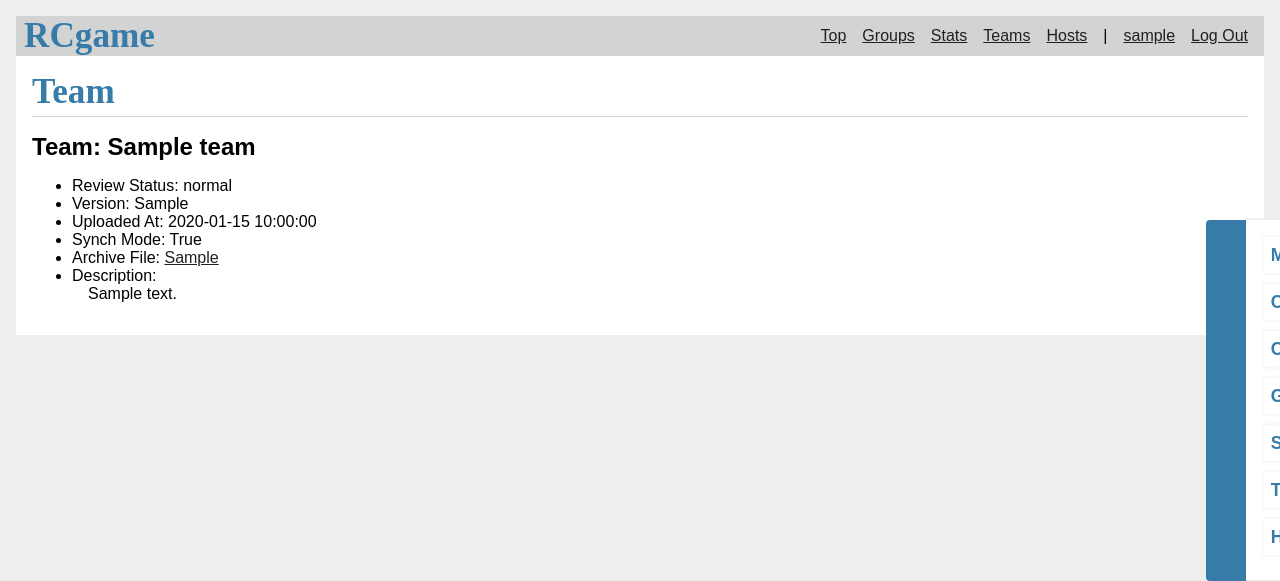
After one commit to helios-base/rcgamestats, a Flask app: page /team/1 in a window 1280 px wide. The commit adds this page. Shown: the top 581 px of the page. Run offline with Flask 3, Linux system fonts and the light colour scheme; a user stored in the database is signed in; tables that the repository leaves empty hold one stand-in row (values such as "Sample post"); some libraries are stand-ins or nearby versions.

Commit message:
Teamにレビュー状態フラグを追加．チーム詳細画面に状態フラグを設定できるボタンを追加．

```diff
--- a/server/app.py
+++ b/server/app.py
@@ -124,9 +124,11 @@ def create_app(test_config=None):
     from .auth.models import UserType
     from .group.models import GroupStatus
     from .group.models import MatchStatus
+    from .team.models import TeamReviewStatus
     app.jinja_env.globals['UserType'] = UserType
     app.jinja_env.globals['GroupStatus'] = GroupStatus
     app.jinja_env.globals['MatchStatus'] = MatchStatus
+    app.jinja_env.globals['TeamReviewStatus'] = TeamReviewStatus
 
     @app.route('/')
     @login_required
--- a/server/static/style.css
+++ b/server/static/style.css
@@ -61,12 +61,12 @@ th { background-color: #f2f2f2; text-align: left; }
 tr:nth-child(even) { background-color: #f7f5f5; }
 tr:hover { background-color: #ddd; }
 
-tr.approved { background-color: #5cb167; }
-tr.approved:hover { background-color: #00ff00; }
-tr.under_review { background-color: #e7bb7c; }
-tr.under_review:hover { background-color: #eeff7c; }
-tr.rejected { background-color: #c00000; }
-tr.rejected:hover { background-color: #ff0000; }
+.approved { background-color: #5cb167; }
+.approved:hover { background-color: #00ff00; }
+.under_review { background-color: #e7bb7c; }
+.under_review:hover { background-color: #eeff7c; }
+.rejected { background-color: #c00000; }
+.rejected:hover { background-color: #ff0000; }
 /*
 tr.updated {
     background-color: yellow;
--- a/server/team/templates/team/index.html
+++ b/server/team/templates/team/index.html
@@ -22,6 +22,7 @@
             <tr>
                 <th class="table-cb"><input type="checkbox" id="select-all" onclick="toggleCheckboxes(this)"></th>
                 <th>Team Name</th>
+                <th>Review Status</th>
                 <th>Version</th>
                 <th>Uploaded At</th>
                 <th>Synch Mode</th>
@@ -31,9 +32,10 @@
         </thead>
         <tbody>
             {% for team in teams %}
-            <tr>
+            <tr class="{% if team.review_status.value == 'approved' %}approved{% elif team.review_status.value == 'rejected' %}rejected{% elif team.review_status.value == 'under_review' %}under_review{% endif %}">
                 <td><input type="checkbox" name="team_ids" value="{{ team.id }}" onclick="checkCheckboxes()"></td>
                 <td><a href="{{ url_for('team.show_team', team_id=team.id) }}">{{ team.name }}</a></td>
+                <td>{{ team.review_status.value }}</td>
                 <td>{{ team.version }}</td>
                 <td class="time">{{ team.uploaded_at }}</td>
                 <td class="{% if team.synch_mode %}bg-true{% else %}bg-false{% endif %}">{{ team.synch_mode }}</td>
--- /dev/null
+++ b/server/team/templates/team/show_team.html
@@ -0,0 +1,38 @@
+{% extends 'base.html' %}
+{% block header %}
+<h1>{% block title %}Team{% endblock %}</h1>
+{% endblock %}
+
+{% block content %}
+
+<h2>Team: {{ team.name }}</h2>
+{% if current_user.is_admin %}
+<form action="{{ url_for('team.set_review_status', team_id=team.id) }}" method="post">
+    <input type="hidden" name="csrf_token" value="{{ csrf_token() }}">
+    <div class="button-container">
+        <button type="submit" name="action" id="approve-button" value="approve"{% if team.review_status == TeamReviewStatus.APPROVED %} disabled{% endif %}>Approve</button>
+        <button type="submit" name="action" id="reject-button" value="reject"{% if team.review_status == TeamReviewStatus.REJECTED %} disabled{% endif %}>Reject</button>
+        <button type="submit" name="action" id="under-review-button" value="under_review"{% if team.review_status == TeamReviewStatus.UNDER_REVIEW %} disabled{% endif %}>Under Review</button>
+        <button type="submit" name="action" id="reset-status-button" value="reset_status"{% if team.review_status == TeamReviewStatus.NORMAL %} disabled{% endif %}>Reset Status</button>
+    </div>
+</form>
+<ul class="submenu">
+    <li><a href="{{ url_for('team.edit_team', team_id=team.id) }}">Edit</a></li>
+</ul>
+{% endif %}
+<ul>
+    <li>Review Status: <span class={% if team.review_status == TeamReviewStatus.APPROVED %}"approved"{% elif team.review_status == TeamReviewStatus.REJECTED %}"rejected"{% elif team.review_status == TeamReviewStatus.UNDER_REVIEW %}"under_review"{% endif %}>{{ team.review_status.value }}</span></li>
+    <li>Version: {{ team.version }}</li>
+    <li>Uploaded At: {{ team.uploaded_at }}</li>
+    <li>Synch Mode: {{ team.synch_mode }}</li>
+    <li>Archive File: <a href="{{ url_for('team.download', name=team.name, version=team.version) }}">{{ team.archive_path | basename }}</a></li>
+    <li>Description:
+        <p style="text-indent: 1em; margin-top: 0px;">{{ team.description }}</p>
+    </li>
+</ul>
+
+
+{% endblock %}
+
+{% block scripts %}
+{% endblock %}
--- a/server/team/views.py
+++ b/server/team/views.py
@@ -10,7 +10,7 @@ from ..app import db
 from ..auth.decorators import admin_required
 from ..group.models import Group
 from .forms import TeamUploadForm, TeamEditForm
-from .models import Team, current_datetime_str
+from .models import TeamReviewStatus, Team, current_datetime_str
 
 
 team = Blueprint("team", __name__, template_folder="templates", url_prefix="/team")
@@ -48,6 +48,20 @@ def show_team(team_id):
         flash(f"Team {team_id} not found.", "error")
         return redirect(url_for("team.index"))
 
+    return render_template("team/show_team.html", team=team)
+
+
+@team.route("/<int:team_id>/edit", methods=["GET", "POST"])
+@login_required
+def edit_team(team_id):
+    """
+    Show a team.
+    """
+    team = Team.query.get(team_id)
+    if team is None:
+        flash(f"Team {team_id} not found.", "error")
+        return redirect(url_for("team.index"))
+
     form = TeamEditForm(obj=team)
     if form.validate_on_submit():
         team = Team.query.get(team_id)
@@ -61,7 +75,45 @@ def show_team(team_id):
         current_app.logger.info(f"Team {team.name},{team.version} updated.")
         return redirect(url_for("team.show_team", team_id=team_id))
 
-    return render_template("team/detail.html", form=form, team=team)
+    return render_template("team/edit_team.html", form=form, team=team)
+
+
+@team.route("/<int:team_id>/review", methods=["POST"])
+@login_required
+@admin_required
+def set_review_status(team_id):
+    """
+    Review a team.
+    """
+    team = Team.query.get(team_id)
+    if team is None:
+        flash(f"Team {team_id} not found.", "error")
+        return redirect(url_for("team.index"))
+
+    action = request.form.get("action")
+    if action == "reset_status":
+        team.review_status = TeamReviewStatus.NORMAL
+        flash(f"Team {team.name} ({team.version}) review status reset.", "success")
+        current_app.logger.info(f"Team {team.name},{team.version} review status reset.")
+    elif action == "reject":
+        team.review_status = TeamReviewStatus.REJECTED
+        flash(f"Team {team.name} ({team.version}) rejected.", "success")
+        current_app.logger.info(f"Team {team.name},{team.version} rejected.")
+    elif action == "under_review":
+        team.review_status = TeamReviewStatus.UNDER_REVIEW
+        flash(f"Team {team.name} ({team.version}) under review.", "success")
+        current_app.logger.info(f"Team {team.name},{team.version} under review.")
+    elif action == "approve":
+        team.review_status = TeamReviewStatus.APPROVED
+        flash(f"Team {team.name} ({team.version}) approved.", "success")
+        current_app.logger.info(f"Team {team.name},{team.version} approved.")
+    else:
+        flash("Invalid action.", "error")
+        current_app.logger.error("Invalid action.")
+    db.session.commit()
+
+    return redirect(url_for("team.show_team", team_id=team_id))
+
 
 
 @team.route("/<int:team_id>/toggle_active", methods=["POST"])
@@ -86,6 +138,61 @@ def toggle_active(team_id):
     flash(f"Team {team.name} ({team.version}) is {'activated' if team.is_active else 'archived'}.", "success")
     current_app.logger.info(f"Toggled {team.name} ({team.version}), is_active={team.is_active}")
     return redirect(url_for("team.index"))
+
+
+@team.route("/<int:team_id>/activate", methods=["POST"])
+@login_required
+@admin_required
+def activate_team(team_id):
+    """
+    Activate a team.
+    """
+    team = Team.query.get(team_id)
+    if team is None:
+        flash(f"Team {team_id} not found.", "error")
+        return redirect(url_for("team.index"))
+
+    if team.version == "":
+        flash(f"Team {team.name} has no version. Activation is not allowed.", "error")
+        current_app.logger.error(f"activate_team: Team {team.name} has no version.")
+        return redirect(url_for("team.show_team", team_id=team_id))
+
+    if team.is_active:
+        flash(f"Team {team.name} ({team.version}) is already active.", "error")
+        current_app.logger.error(f"activate_team: Team {team.name} ({team.version}) is already active.")
+        return redirect(url_for("team.show_team", team_id=team_id))
+
+    team.is_active = True
+    db.session.commit()
+
+    flash(f"Team {team.name} ({team.version}) activated.", "success")
+    current_app.logger.info(f"Activated {team.name} ({team.version})")
+    return redirect(url_for("team.show_team", team_id=team_id))
+
+
+@team.route("/<int:team_id>/deactivate", methods=["POST"])
+@login_required
+@admin_required
+def deactivate_team(team_id):
+    """
+    Deactivate a team.
+    """
+    team = Team.query.get(team_id)
+    if team is None:
+        flash(f"Team {team_id} not found.", "error")
+        return redirect(url_for("team.index"))
+
+    if not team.is_active:
+        flash(f"Team {team.name} ({team.version}) is already archived.", "error")
+        current_app.logger.error(f"deactivate_team: Team {team.name} ({team.version}) is already archived.")
+        return redirect(url_for("team.show_team", team_id=team_id))
+
+    team.is_active = False
+    db.session.commit()
+
+    flash(f"Team {team.name} ({team.version}) archived.", "success")
+    current_app.logger.info(f"Archived {team.name} ({team.version})")
+    return redirect(url_for("team.show_team", team_id=team_id))
 
 
 @team.route("/<int:team_id>/delete", methods=["POST"])
```
Also changed, not shown: server/team/models.py (+9 -0 lines), server/team/templates/team/edit_team.html (added, +37 -0 lines).
